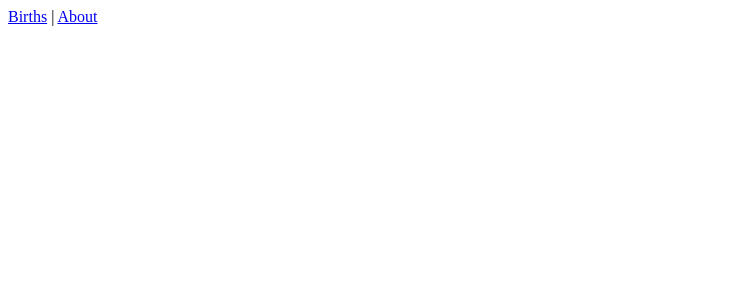
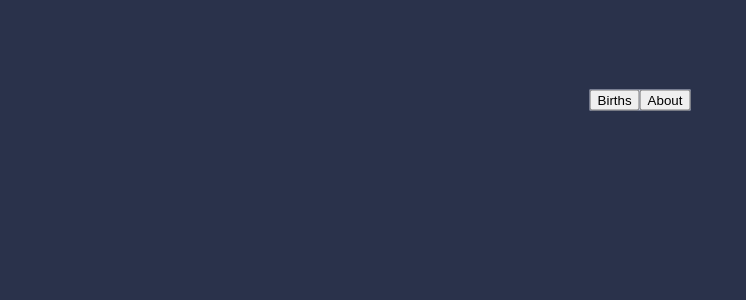
Before and after one commit to staten-island-tech/vue-api-project-chang, a Vue app in the folder chang/: page / in a window 1280 px wide. Shown: the top 300 px of the page, without its empty margins (0-746 px from the left). Built offline with nearby package versions, Linux system fonts and the light colour scheme.

Commit message:
Update App.vue

```diff
--- a/chang/src/App.vue
+++ b/chang/src/App.vue
@@ -1,9 +1,13 @@
 
 <template>
   <div class="container">
-    <router-link to="/births">Births</router-link> |
-    <router-link to="/about">About</router-link>
-    <router-view />
+    <div class="buttons">
+      <div class="test">
+      <router-link to="/births"><button> Births</button> </router-link>
+      <router-link to="/about"><button> About </button> </router-link>
+      <router-view />
+      </div>
+    </div>
   </div>
 </template>
 <script>
@@ -23,5 +27,24 @@ export default {
 <style>
 @import "https://cdnjs.cloudflare.com/ajax/libs/font-awesome/4.7.0/css/font-awesome.min.css";
 
+body {
+  margin: 0 auto;
+  background-color: #2A324B;
+}
 
+.test {
+  background-color: #C7CCDB;
+  /* margin: 0 auto; */
+  position: absolute;
+  top: 50%;
+  left: 50%;
+  transform: translate(-50%, -50%);
+}
+
+
+.container {
+    margin: 0 auto;
+    position: relative;
+    height: 200px;
+}
 </style>
```
